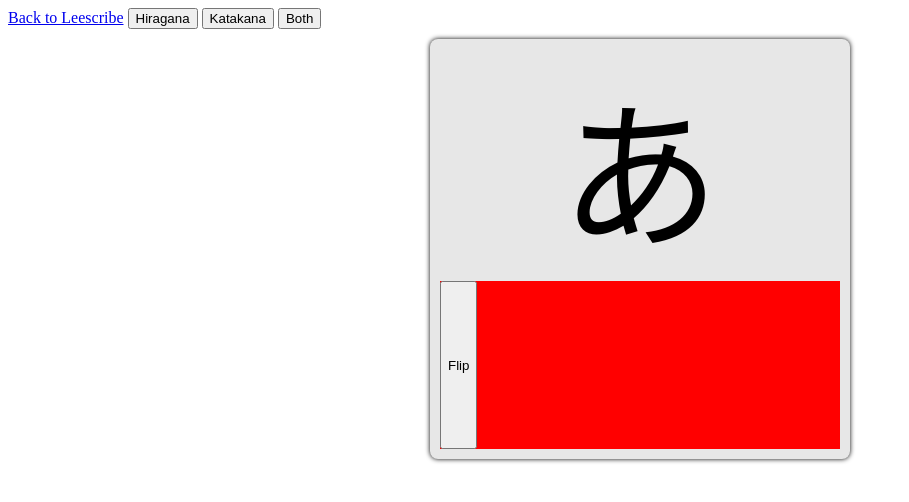
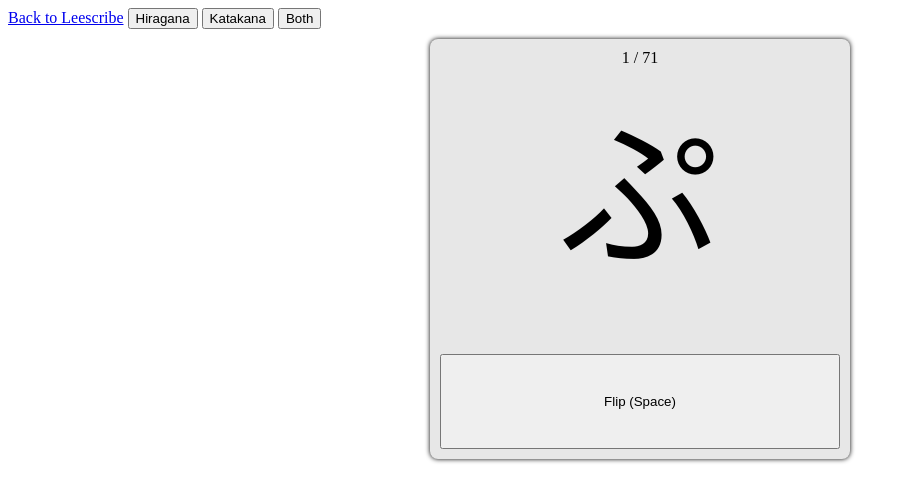
Before and after one commit to cursorweb/leescribe, a Flask app: page /kana in a window 1280 px wide. Shown: the top 502 px of the page, without its empty margins (0-909 px from the left). Run offline with Flask 2, Linux system fonts and the light colour scheme.

Commit message:
pretty much finished flashcards

```diff
--- a/static/kana/main.js
+++ b/static/kana/main.js
@@ -1,6 +1,8 @@
 const hiraganaChars = "あかさたないきしちにうくすつぬえけせてねおこそとのんはまやらひみりふむゆるへめれほもよろわがざだばぱぎじぢびぴぐずづぶぷげぜでべぺをごぞどぼぽ".split("");
 const katakanaChars = "アカサタナイキシチニウクスツヌエケセテネオコソトノンハマヤラヒミリフムユルヘメレホモヨロワガザダバパギジヂビピグズヅブプゲゼデベペヲゴゾドボポ".split("");
 const romajiArr = "a ka sa ta na i ki shi chi ni u ku su tsu nu e ke se te ne o ko so to no n ha ma ya ra hi mi ri fu mu yu ru he me re ho mo yo ro wa ga za da ba pa gi ji ji bi pi gu zu zu bu pu ge ze de be pe wo go zo do bo po".split(" ");
+// const romajiArr = "a ka sa ta".split(" ");
+
 
 /** [romaji] -> [hiragana] */
 const hiraganaObj = {};
@@ -32,8 +34,11 @@ const backText = document.querySelector(".back .text");
 const cardFront = document.querySelector(".front");
 const cardBack = document.querySelector(".back");
 
-let cardIndex = 0;
+shuffleArray(romajiArr);
+
+let cardIndex = -1;
 let savedArray = [];
+let isReviewMode = false;
 
 flipBtn.addEventListener("click", () => {
     cardBack.classList.remove("hide")
@@ -41,16 +46,62 @@ flipBtn.addEventListener("click", () => {
 });
 
 saveBtn.addEventListener("click", () => {
-    // TODO: add to saved array
+    if (isReviewMode) {
+        savedArray.push(savedArray[cardIndex]);
+    } else {
+        savedArray.push(cardIndex);
+    }
     newKana();
-})
+});
 
 nextBtn.addEventListener("click", newKana);
 
 newKana();
 
+document.addEventListener("keydown", e => {
+    if (!cardFront.classList.contains("hide")) {
+        // front of the card
+        if (e.key == " ") {
+            flipBtn.click();
+        }
+    } else {
+        // back of card
+        if (e.key == "2") {
+            saveBtn.click();
+        } else if (e.key == "1") {
+            nextBtn.click();
+        }
+    }
+});
+
 function newKana() {
-    const romaji = romajiArr[cardIndex];
+    cardIndex++;
+
+    let index;
+    if (!isReviewMode && cardIndex == romajiArr.length) {
+        if (savedArray.length > 0) {
+            isReviewMode = true;
+            cardIndex = 0;
+            cardFront.classList.add("review");
+            cardBack.classList.add("review");
+        } else {
+            console.log("done!");
+            return;
+        }
+    } else if (isReviewMode && cardIndex == savedArray.length) {
+        console.log("done!");
+        return;
+    }
+
+    if (isReviewMode) {
+        index = savedArray[cardIndex];
+        cardPrompt.textContent = `Review: ${cardIndex + 1} / ${savedArray.length}`;
+    } else {
+        index = cardIndex;
+        cardPrompt.textContent = `${cardIndex + 1} / ${romajiArr.length}`
+    }
+
+    const romaji = romajiArr[index];
     const hiragana = hiraganaObj[romaji];
 
     frontText.textContent = hiragana;
@@ -58,6 +109,4 @@ function newKana() {
 
     cardBack.classList.add("hide");
     cardFront.classList.remove("hide");
-
-    cardIndex++;
 }
--- a/static/kana/style.css
+++ b/static/kana/style.css
@@ -19,20 +19,27 @@
     align-items: center;
 }
 
-.nav-bar {
-    flex-basis: 50%;
-    background: red;
-    width: 100%;
-
-    display: flex;
-    align-items: stretch;
-    justify-content: stretch;
+.prompt {
+    flex-basis: 0;
 }
 
 .front .text,
 .back .text {
     font-size: 10rem;
-    flex-basis: 50%;
+    flex-basis: 75%;
+    overflow: hidden;
+}
+
+.nav-bar {
+    flex-basis: 25%;
+    width: 100%;
+
+    display: flex;
+    align-items: stretch;
+}
+
+.nav-bar button {
+    flex-grow: 1;
 }
 
 .front {
@@ -43,6 +50,14 @@
     background: #ccecff;
 }
 
+.front.review {
+    background: #fee;
+}
+
+.back.review {
+    background: #b6dbff;
+}
+
 .hide {
     display: none;
 }
--- a/templates/kana.html
+++ b/templates/kana.html
@@ -22,14 +22,14 @@
             <div class="prompt"></div>
             <div class="text"></div>
             <div class="nav-bar">
-                <button class="flip-btn">Flip</button>
+                <button class="flip-btn">Flip (Space)</button>
             </div>
         </div>
         <div class="back">
             <div class="text"></div>
             <div class="nav-bar">
-                <button class="next-btn">Easy</button>
-                <button class="save-btn">Hard</button>
+                <button class="next-btn">Easy (1)</button>
+                <button class="save-btn">Hard (2)</button>
             </div>
         </div>
     </div>
```
